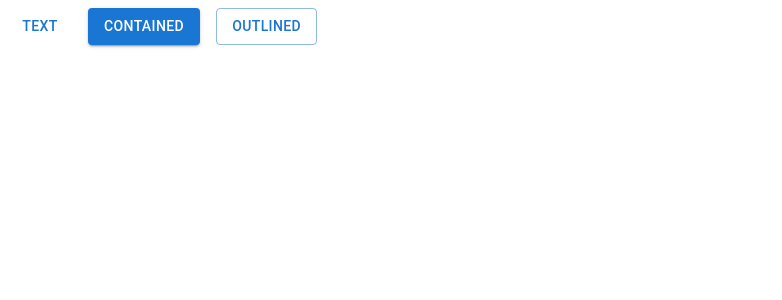
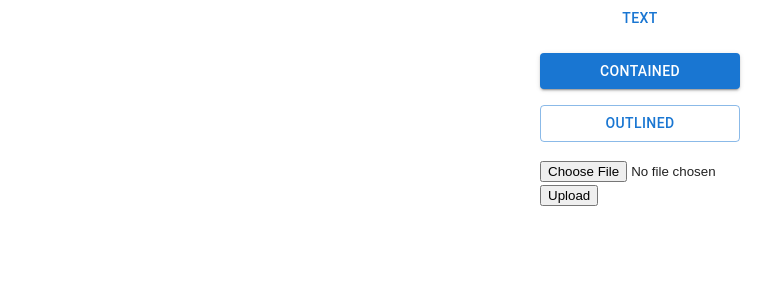
Before and after one commit to salami-dev/vitelens, a Next.js app in the folder client/: page / in a window 1280 px wide. Shown: the top 300 px of the page, without its empty margins (0-782 px from the left). Built offline with nearby package versions, Linux system fonts and the light colour scheme.

Commit message:
add base layout

```diff
--- /dev/null
+++ b/client/app/components/UploadImage.tsx
@@ -0,0 +1,15 @@
+import React from 'react'
+
+const UploadImage = () => {
+  return (
+    // hey gpt. create a component using MUI obviously that allows users to upload images, and attempts to upload
+    // to a Amazon s3 bucket, and then returns the url of the image
+    <div>
+      <input type="file" />
+      <button>Upload</button>
+    </div>
+
+  )
+}
+
+export default UploadImage
--- a/client/app/layout.tsx
+++ b/client/app/layout.tsx
@@ -1,12 +1,18 @@
 import type { Metadata } from "next";
 import { Inter } from "next/font/google";
+import CssBaseline from '@mui/material/CssBaseline';
 // import "./globals.css";
 
 const inter = Inter({ subsets: ["latin"] });
 
 export const metadata: Metadata = {
-  title: "ViteLens",
+  title: {
+    template: '%s | ViteLens',
+    default: 'ViteLens'
+  },
   description: "See the worlds through other peoples lenses",
+  viewport: "initial-scale=1, width=device-width",
+  // metadataBase: new URL('https://next-learn-dashboard.vercel.sh'), TODO: change to something else meaningful
 };
 
 export default function RootLayout({
@@ -16,7 +22,10 @@ export default function RootLayout({
 }>) {
   return (
     <html lang="en">
-      <body className={inter.className}>{children}</body>
+      <CssBaseline enableColorScheme />
+      <body className={inter.className}>
+        {children}
+        </body>
     </html>
   );
 }
--- a/client/app/page.tsx
+++ b/client/app/page.tsx
@@ -1,13 +1,18 @@
 import * as React from 'react';
 import Stack from '@mui/material/Stack';
 import Button from '@mui/material/Button';
+import UploadImage from './components/UploadImage';
 
 export default function BasicButtons() {
   return (
-    <Stack spacing={2} direction="row">
+    <Stack useFlexGap spacing={2} direction="column"  sx={{
+      width: '200px',
+      margin: '0 auto',
+    }} >
       <Button variant="text">Text</Button>
       <Button variant="contained">Contained</Button>
       <Button variant="outlined">Outlined</Button>
+      <UploadImage />
     </Stack>
   );
 }
```
